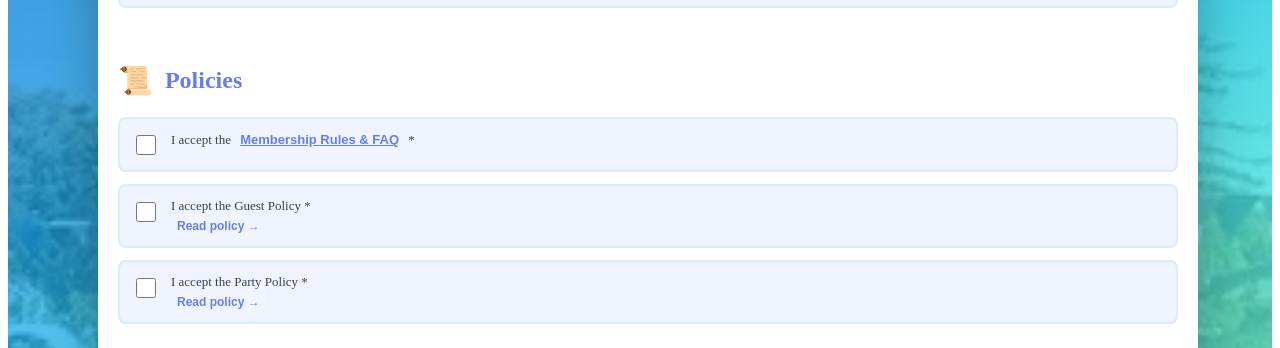
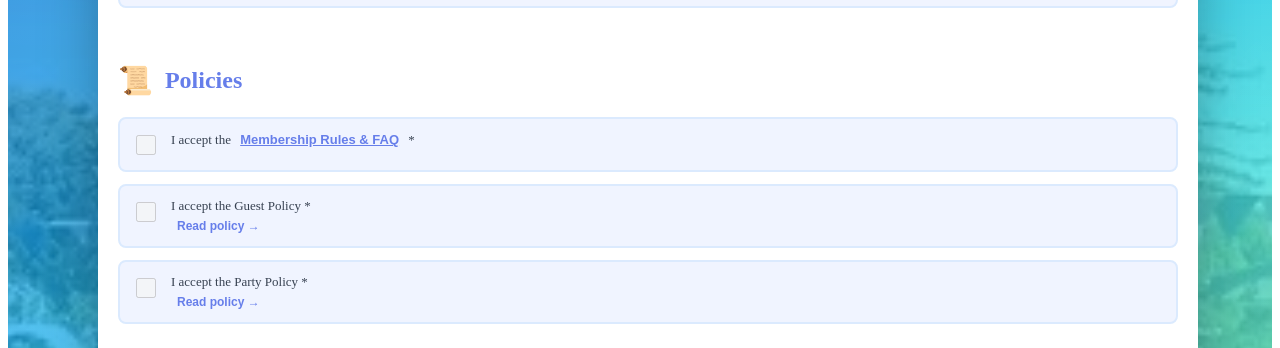
Before and after one commit to n2223536/bishop-pool-app, a Next.js app: page / in a window 1280 px wide. Shown: the part 1876-2224 px from the top of the page. Built offline with nearby package versions, Linux system fonts and the light colour scheme.

Commit message:
Make all policy checkboxes mandatory - must read before checking

```diff
--- a/pages/index.tsx
+++ b/pages/index.tsx
@@ -23,9 +23,13 @@ export default function Home() {
   const [showTerms, setShowTerms] = useState(false);
   const [hasReadTerms, setHasReadTerms] = useState(false);
   const [showGuestPolicy, setShowGuestPolicy] = useState(false);
+  const [hasReadGuestPolicy, setHasReadGuestPolicy] = useState(false);
   const [showPartyPolicy, setShowPartyPolicy] = useState(false);
+  const [hasReadPartyPolicy, setHasReadPartyPolicy] = useState(false);
   const [showSitterPolicy, setShowSitterPolicy] = useState(false);
+  const [hasReadSitterPolicy, setHasReadSitterPolicy] = useState(false);
   const [showMembershipRules, setShowMembershipRules] = useState(false);
+  const [hasReadMembershipRules, setHasReadMembershipRules] = useState(false);
   const [hasSitters, setHasSitters] = useState(false);
   const [numAdults, setNumAdults] = useState(1);
   const [numChildren, setNumChildren] = useState(0);
@@ -274,7 +278,10 @@ export default function Home() {
             </div>
             <button
               type="button"
-              onClick={() => setShowSitterPolicy(false)}
+              onClick={() => {
+                setHasReadSitterPolicy(true);
+                setShowSitterPolicy(false);
+              }}
               style={{
                 width: '100%',
                 padding: '12px',
@@ -287,7 +294,7 @@ export default function Home() {
                 fontSize: '14px',
               }}
             >
-              Close
+              I Have Read & Understand
             </button>
           </div>
         </div>
@@ -315,7 +322,10 @@ export default function Home() {
             </div>
             <button
               type="button"
-              onClick={() => setShowGuestPolicy(false)}
+              onClick={() => {
+                setHasReadGuestPolicy(true);
+                setShowGuestPolicy(false);
+              }}
               style={{
                 width: '100%',
                 padding: '12px',
@@ -328,7 +338,7 @@ export default function Home() {
                 fontSize: '14px',
               }}
             >
-              Close
+              I Have Read & Understand
             </button>
           </div>
         </div>
@@ -358,7 +368,10 @@ export default function Home() {
             </div>
             <button
               type="button"
-              onClick={() => setShowPartyPolicy(false)}
+              onClick={() => {
+                setHasReadPartyPolicy(true);
+                setShowPartyPolicy(false);
+              }}
               style={{
                 width: '100%',
                 padding: '12px',
@@ -371,7 +384,7 @@ export default function Home() {
                 fontSize: '14px',
               }}
             >
-              Close
+              I Have Read & Understand
             </button>
           </div>
         </div>
@@ -470,7 +483,10 @@ export default function Home() {
             </div>
             <button
               type="button"
-              onClick={() => setShowMembershipRules(false)}
+              onClick={() => {
+                setHasReadMembershipRules(true);
+                setShowMembershipRules(false);
+              }}
               style={{
                 width: '100%',
                 padding: '12px',
@@ -483,7 +499,7 @@ export default function Home() {
                 fontSize: '14px',
               }}
             >
-              Got It
+              I Have Read & Understand
             </button>
           </div>
         </div>
@@ -756,7 +772,8 @@ export default function Home() {
                         name="acceptSitterPolicy"
                         checked={formData.acceptSitterPolicy}
                         onChange={handleCheckboxChange}
-                        style={{ marginTop: '4px', width: '20px', height: '20px', cursor: 'pointer' }}
+                        disabled={!hasReadSitterPolicy}
+                        style={{ marginTop: '4px', width: '20px', height: '20px', cursor: hasReadSitterPolicy ? 'pointer' : 'not-allowed' }}
                         required
                       />
                       <div style={{ fontSize: '13px', color: '#374151' }}>
@@ -787,7 +804,8 @@ export default function Home() {
                       name="acceptMembershipRules"
                       checked={formData.acceptMembershipRules}
                       onChange={handleCheckboxChange}
-                      style={{ marginTop: '4px', width: '20px', height: '20px', cursor: 'pointer' }}
+                      disabled={!hasReadMembershipRules}
+                      style={{ marginTop: '4px', width: '20px', height: '20px', cursor: hasReadMembershipRules ? 'pointer' : 'not-allowed' }}
                       required
                     />
                     <div style={{ fontSize: '13px', color: '#374151' }}>
@@ -808,7 +826,8 @@ export default function Home() {
                       name="acceptGuestPolicy"
                       checked={formData.acceptGuestPolicy}
                       onChange={handleCheckboxChange}
-                      style={{ marginTop: '4px', width: '20px', height: '20px', cursor: 'pointer' }}
+                      disabled={!hasReadGuestPolicy}
+                      style={{ marginTop: '4px', width: '20px', height: '20px', cursor: hasReadGuestPolicy ? 'pointer' : 'not-allowed' }}
                       required
                     />
                     <div style={{ fontSize: '13px', color: '#374151' }}>
@@ -828,7 +847,8 @@ export default function Home() {
                       name="acceptPartyPolicy"
                       checked={formData.acceptPartyPolicy}
                       onChange={handleCheckboxChange}
-                      style={{ marginTop: '4px', width: '20px', height: '20px', cursor: 'pointer' }}
+                      disabled={!hasReadPartyPolicy}
+                      style={{ marginTop: '4px', width: '20px', height: '20px', cursor: hasReadPartyPolicy ? 'pointer' : 'not-allowed' }}
                       required
                     />
                     <div style={{ fontSize: '13px', color: '#374151' }}>
```
